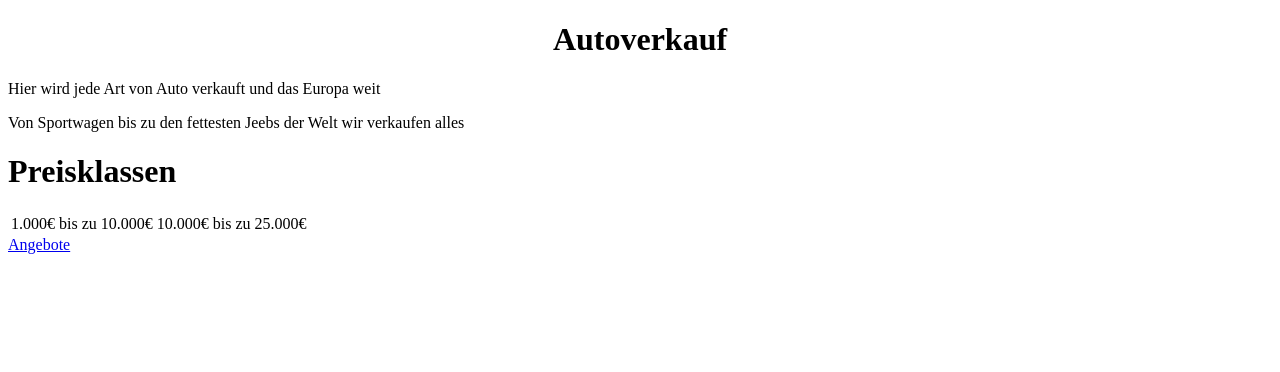
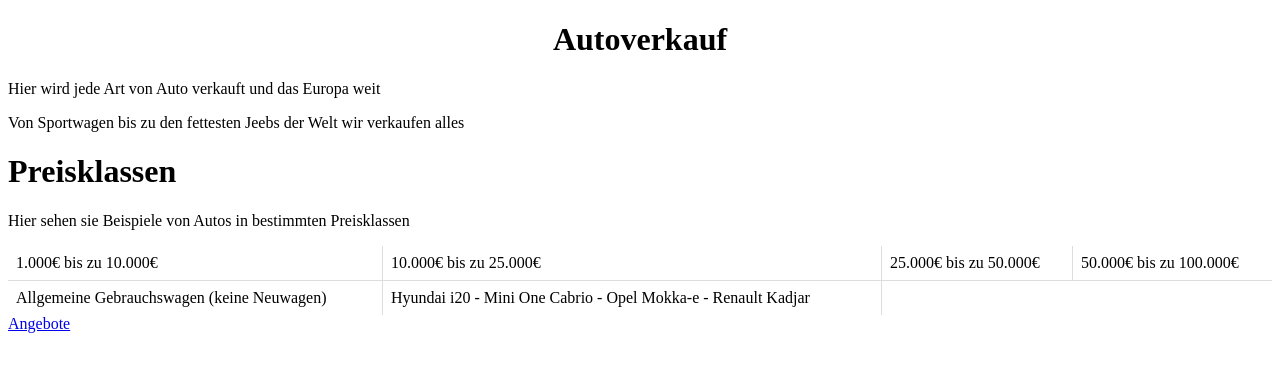
Before and after one commit to ht156668/Autoverkauf, a plain HTML site: page index.html in a window 1280 px wide. Drawn offline with Linux system fonts and the light colour scheme.

Commit message:
Ich habe gelernt wie man Borders erstellt

```diff
--- a/index.html
+++ b/index.html
@@ -5,6 +5,30 @@
     <meta charset="UTF-8">
     <meta name="viewport" content="width=device-width, initial-scale=1.0">
     <title>Autoverkauf</title>
+    <style>
+table {
+    border-collapse: collapse;
+    width: 100%;
+  }
+  td {
+    border-right: 1px solid #dddddd;
+    border-bottom: 1px solid #dddddd;
+    text-align: left;
+    padding: 8px;
+  }
+  td:last-child {
+    border-right: none;
+  }
+  tr:last-child td {
+    border-bottom: none;
+  }
+  th {
+    background-color: #f2f2f2;
+    text-align: left;
+    padding: 8px;
+  }
+
+    </style>
 </head>
 <body>
 </body>
@@ -16,11 +40,17 @@
 
 <h1>Preisklassen
 </h1>
+<p>Hier sehen sie Beispiele von Autos in bestimmten Preisklassen</p>
 <table>
-    <tr><td>1.000€ bis zu 10.000€</td>
-   <border>
+    <tr>
+        <td>1.000€ bis zu 10.000€</td>
         <td>10.000€ bis zu 25.000€</td>
+        <td>25.000€ bis zu 50.000€</td>
+        <td>50.000€ bis zu 100.000€</td>
     </tr>
+        <td>Allgemeine Gebrauchswagen (keine Neuwagen)</td>
+        <td>Hyundai i20 - Mini One Cabrio - Opel Mokka-e - Renault Kadjar</td>
+        <td></td>
 </table>
 
 
```
